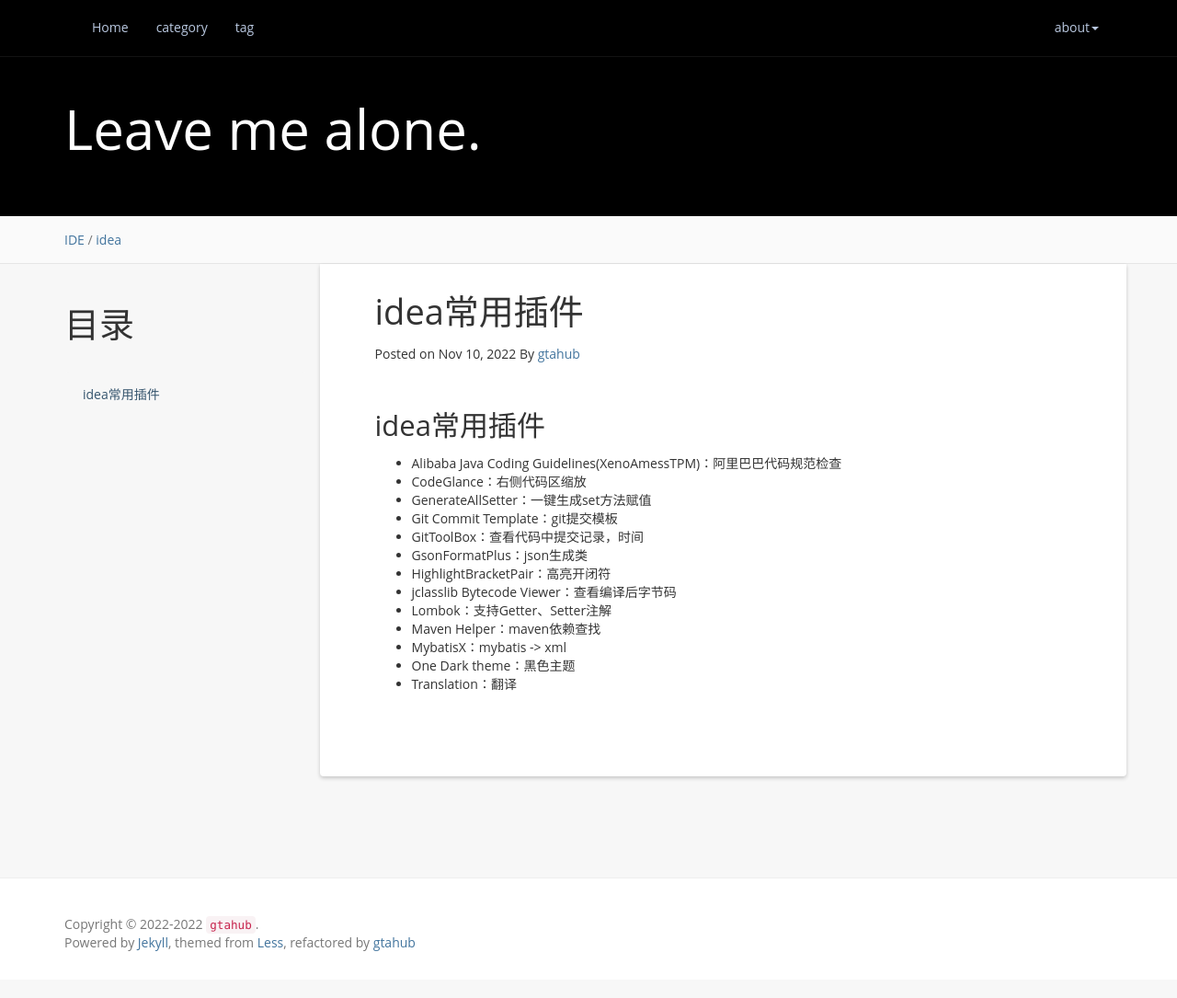
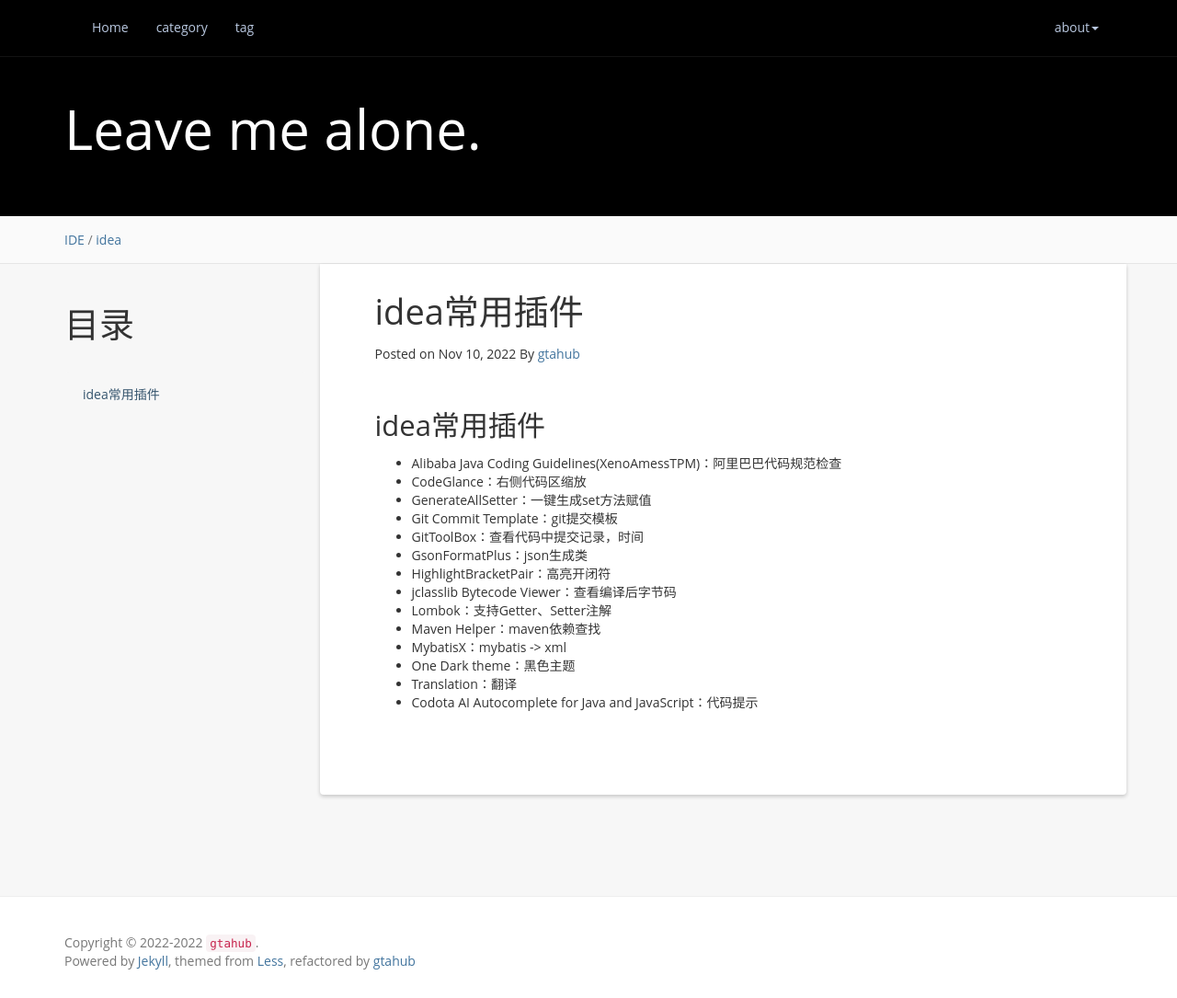
Before and after one commit to atgtahub/atgtahub.github.io, a Jekyll site: the page built from _posts/ide/idea/2022-11-10-idea-plugins.md, in a window 1280 px wide and 1085 px high. Shown: the whole window at 92% size. Built offline with Jekyll 4.4.1, drawn with Linux system fonts in a browser that asks for light colours; a script that is not in the unit is left out; comment, search, counter and statistics services are not loaded.

Commit message:
refactor(posts): 2022-11-10-idea-plugins.md

```diff
--- a/_posts/ide/idea/2022-11-10-idea-plugins.md
+++ b/_posts/ide/idea/2022-11-10-idea-plugins.md
@@ -25,3 +25,4 @@ tag: idea
 - MybatisX：mybatis -> xml
 - One Dark theme：黑色主题
 - Translation：翻译
+- Codota AI Autocomplete for Java and JavaScript：代码提示
```
